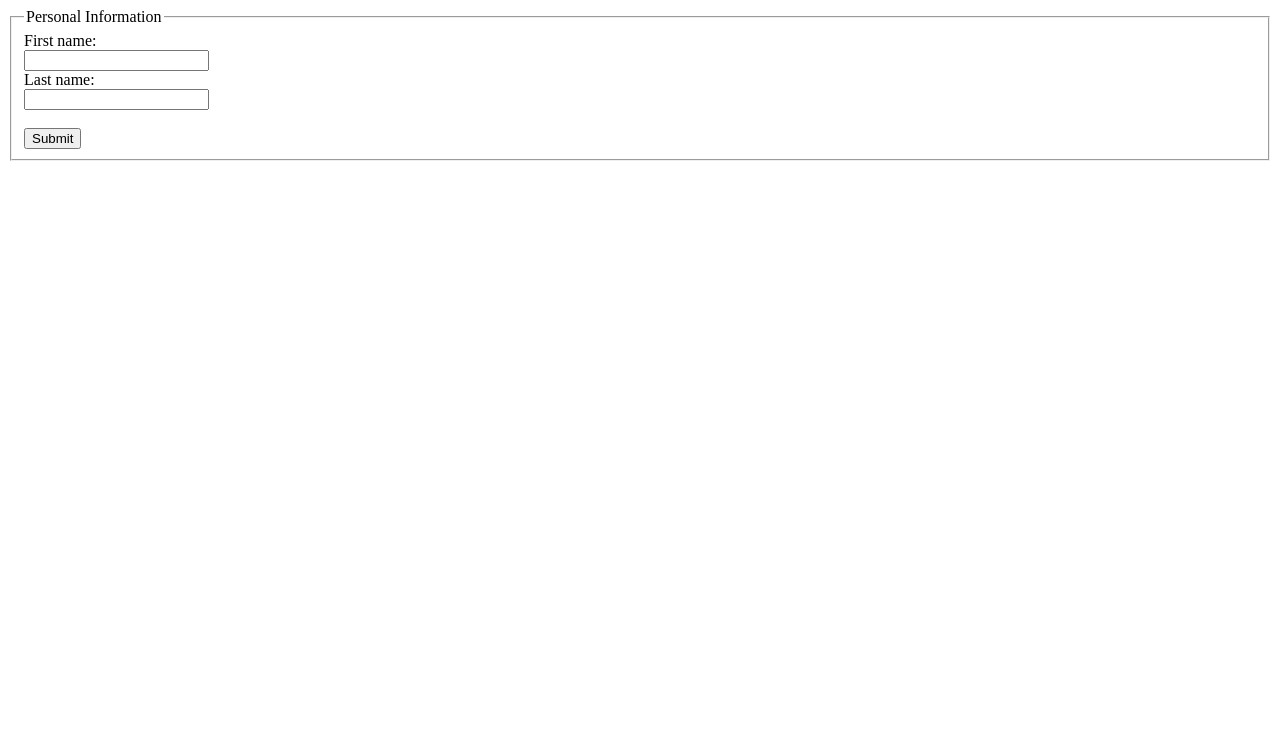
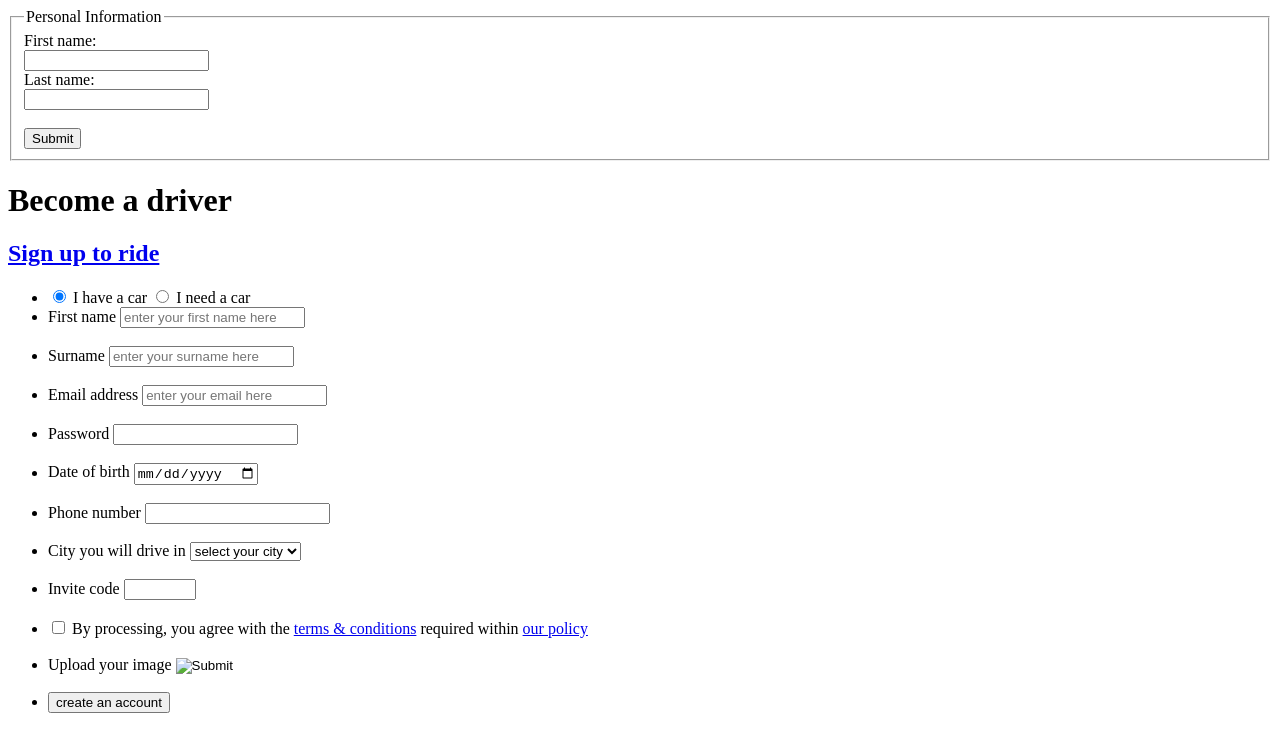
Before and after one commit to eugeneinie/wk2_practice, a plain HTML site: page index.html in a window 1280 px wide. Drawn offline with Linux system fonts and the light colour scheme.

Commit message:
Feat: Used elements like label, input, button etc.

```diff
--- a/index.html
+++ b/index.html
@@ -16,5 +16,90 @@
             <input type="submit" value="Submit">
         </fieldset>
     </form>
+    <header>
+        <h1>Become a driver</h1>
+        <h2>
+            <a href="#">Sign up to ride</a>
+        </h2>
+    </header>
+    <main>
+        <form action="">
+            <ul>
+                <li>
+                    <span>
+                        <input type="radio" name="car" id="have" checked>
+                        <label for="I have a car">I have a car</label>
+                    </span>
+                    <span>
+                        <input type="radio" name="car" id="need">
+                        <label for="I need a car">I need a car</label>
+                    </span>
+                </li>
+                <li>
+                    <label for="fname">First name</label>
+                    <input type="text" name="fname" id="fname" placeholder="enter your first name here">
+                </li><br>
+                <li>
+                    <label for="sname">Surname</label>
+                    <input type="text" name="sname" id="sname" placeholder="enter your surname here">
+                </li><br>
+                <li>
+                    <label for="email">Email address</label>
+                    <input type="email" name="email" id="email" placeholder="enter your email here">
+                </li><br>
+                <li>
+                    <label for="pwd">Password</label>
+                    <input type="password" name="password" id="password" required>
+                </li><br>
+                <li>
+                    <label for="dob">Date of birth</label>
+                    <input type="date" name="dob" id="dob">
+                </li><br>
+                <li>
+                    <label for="tel">Phone number</label>
+                    <input type="tel" name="tel" id="tel">
+                </li><br>
+                <li>
+                    <label for="city">City you will drive in</label>
+                    <select>
+                        <option value="default" selected>select your city</option>
+                        <optgroup label="SOUTH WEST">
+                            <option value="Lag">Lagos</option>
+                            <option value="Akr">Akure</option>
+                        </optgroup>
+                        <optgroup label="SOUTH SOUTH">
+                            <option value="Uy">Uyo</option>
+                            <option value="P/H">Portharcourt</option>
+                        </optgroup>
+                        <optgroup label="SOUTH EAST">
+                            <option value="On">Onitsha</option>
+                            <option value="Ab">Aba</option>
+                        </optgroup>
+                        <optgroup label="NORTH CENTRAL">
+                            <option value="Abj">Abuja</option>
+                            <option value="Js">Jos</option>
+                        </optgroup>
+                    </select>
+                </li><br>
+                <li>
+                    <label for="invite">Invite code</label>
+                    <input type="number" name="invite" id="invite" min="5000" max="9999">
+                </li><br>
+                <li>
+                    <input type="checkbox" name="terms" id="terms">
+                    <label for="terms">
+                        By processing, you agree with the <a href="#">terms &amp; conditions</a> required within <a href="#">our policy</a>
+                    </label>
+                </li><br>
+                <li>
+                    <label for="upload">Upload your image</label>
+                    <input type="image" name="upload" id="upload" accept="image/png" size="2048" multiple>
+                </li><br>
+                <li>
+                    <button type="button">create an account</button>
+                </li>
+            </ul>
+        </form>
+    </main>
 </body>
 </html>
```
